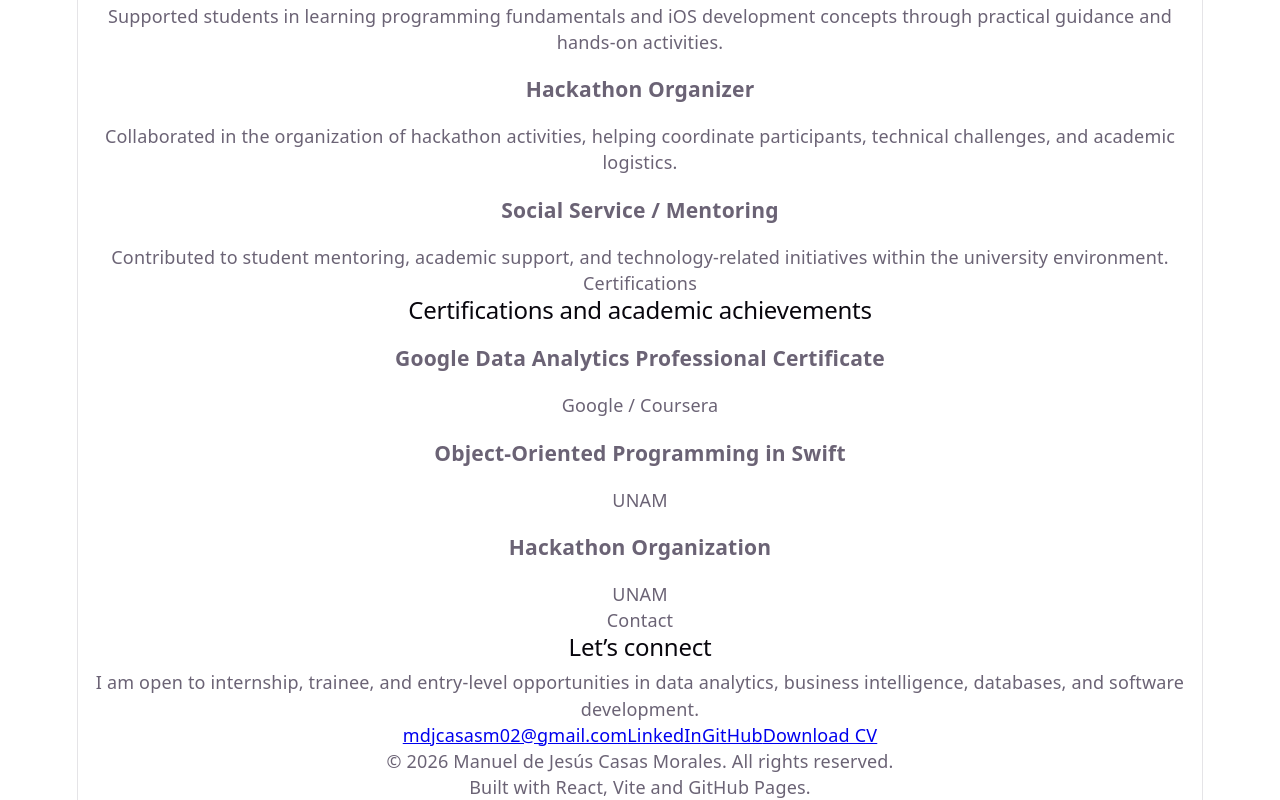
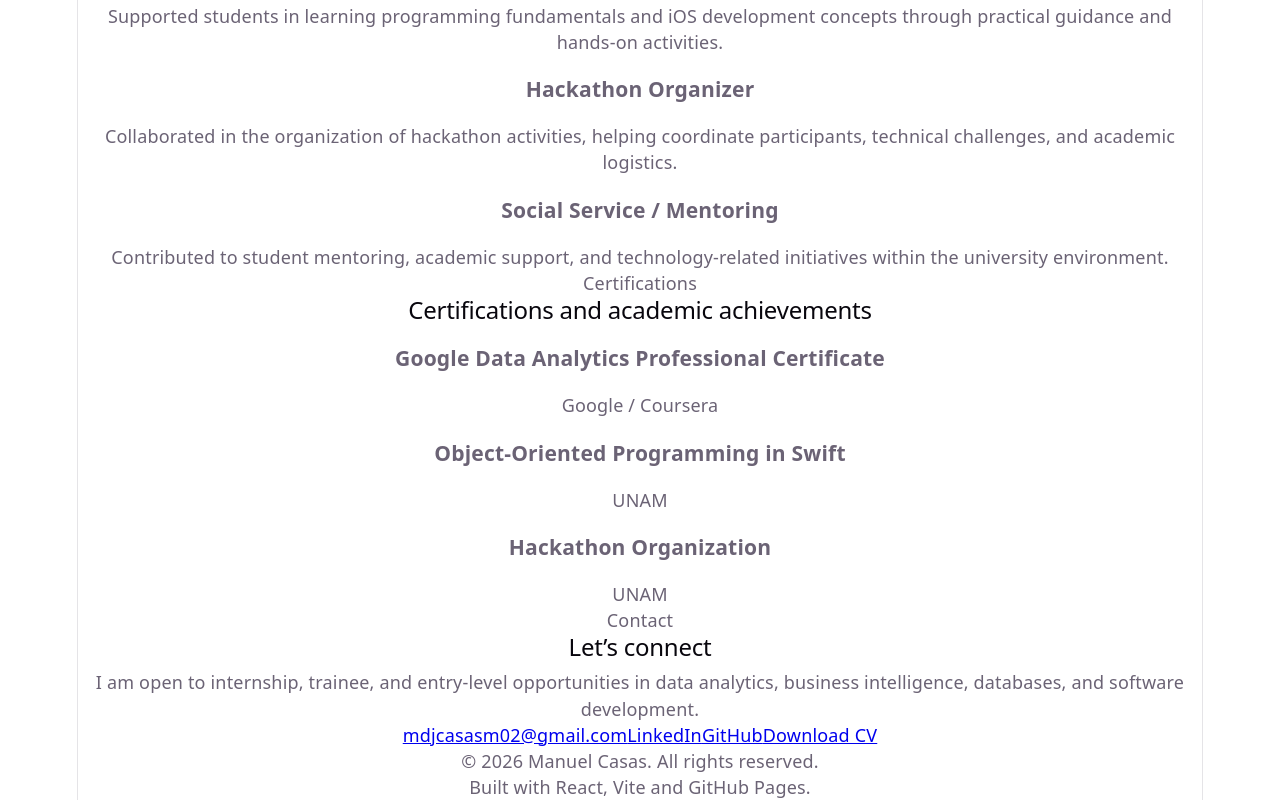
Before and after one commit to ManuelDJCasass/manuel-casas-portfolio, a React (Vite) app: page / in a window 1280 px wide. Shown: the part 3032-3832 px from the top of the page. Built offline with nearby package versions, Linux system fonts and the light colour scheme; the HTML template or start-up script is replaced by a standard one.

Commit message:
other change

```diff
--- a/src/components/Footer.jsx
+++ b/src/components/Footer.jsx
@@ -2,7 +2,7 @@ function Footer() {
   return (
     <footer className="footer">
       <div className="container footer__content">
-        <p>© 2026 Manuel de Jesús Casas Morales. All rights reserved.</p>
+        <p>© 2026 Manuel Casas. All rights reserved.</p>
         <p>Built with React, Vite and GitHub Pages.</p>
       </div>
     </footer>
```
